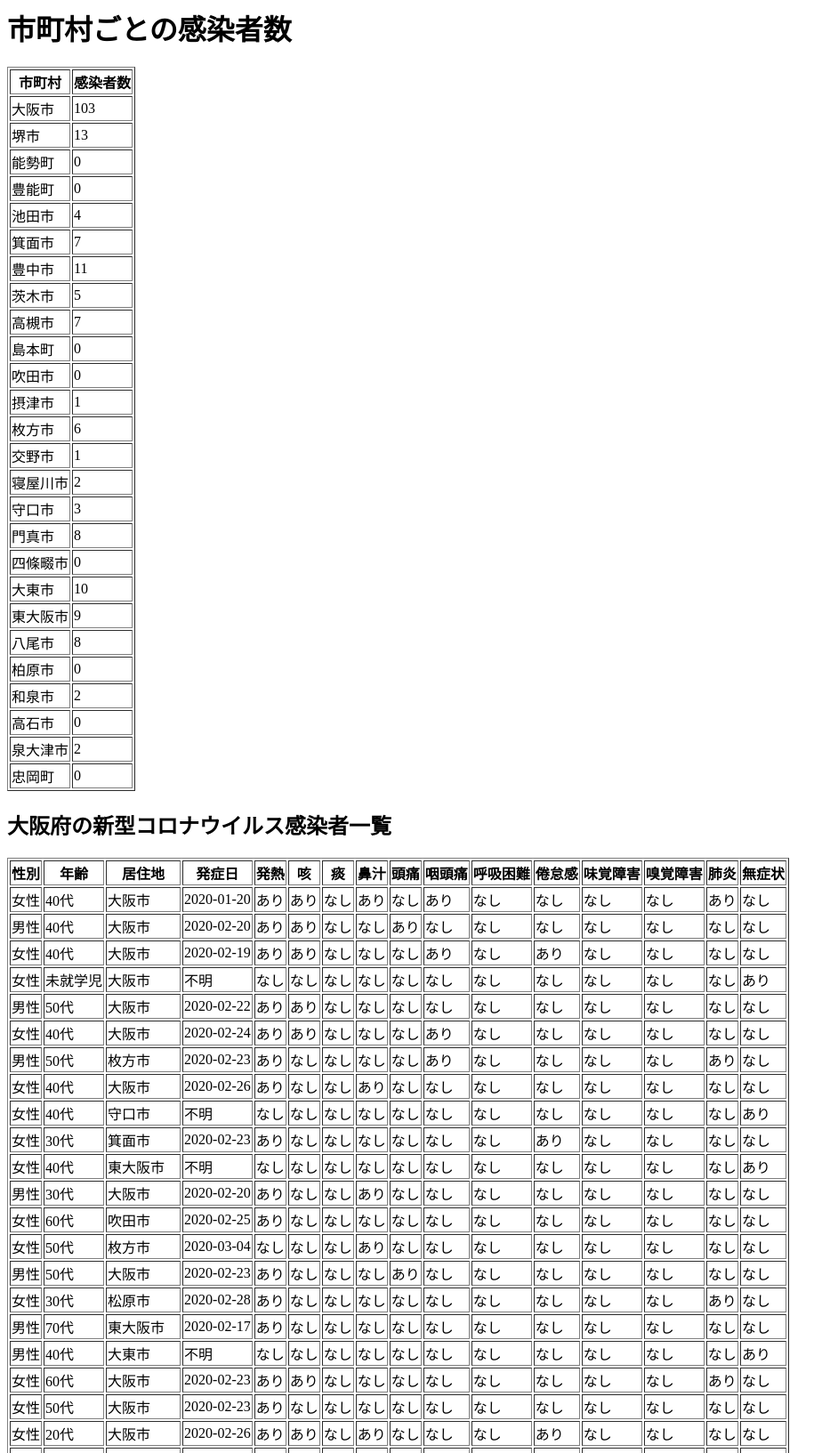
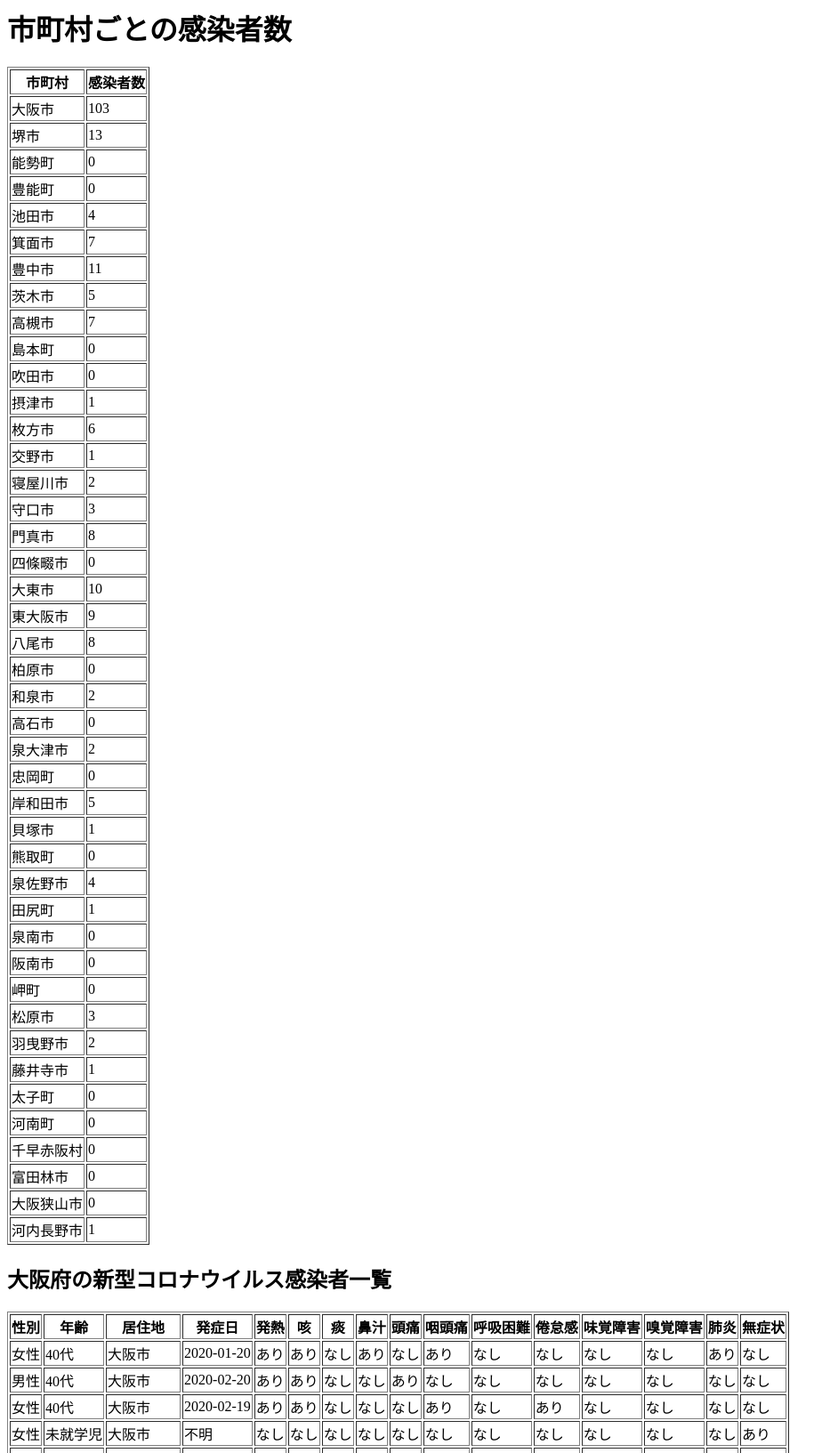
Before and after one commit to nobu114/corona_osaka, a Flask app: page /index in a window 1280 px wide. Shown: the top 1633 px of the page at 89% size, without its empty margins (0-942 px from the left). Run offline with Flask 2, Linux system fonts and the light colour scheme.

Commit message:
市町村ごとの感染者数のテーブル完成

```diff
--- a/app/templates/index.html
+++ b/app/templates/index.html
@@ -113,6 +113,74 @@
             <td>忠岡町</td>
             <td>{{np["忠岡町"]}}</td>
         </tr>
+        <tr>
+            <td>岸和田市</td>
+            <td>{{np["岸和田市"]}}</td>
+        </tr>
+        <tr>
+            <td>貝塚市</td>
+            <td>{{np["貝塚市"]}}</td>
+        </tr>
+        <tr>
+            <td>熊取町</td>
+            <td>{{np["熊取町"]}}</td>
+        </tr>
+        <tr>
+            <td>泉佐野市</td>
+            <td>{{np["泉佐野市"]}}</td>
+        </tr>
+        <tr>
+            <td>田尻町</td>
+            <td>{{np["田尻町"]}}</td>
+        </tr>
+        <tr>
+            <td>泉南市</td>
+            <td>{{np["泉南市"]}}</td>
+        </tr>
+        <tr>
+            <td>阪南市</td>
+            <td>{{np["阪南市"]}}</td>
+        </tr>
+        <tr>
+            <td>岬町</td>
+            <td>{{np["岬町"]}}</td>
+        </tr>
+        <tr>
+            <td>松原市</td>
+            <td>{{np["松原市"]}}</td>
+        </tr>
+        <tr>
+            <td>羽曳野市</td>
+            <td>{{np["羽曳野市"]}}</td>
+        </tr>
+        <tr>
+            <td>藤井寺市</td>
+            <td>{{np["藤井寺市"]}}</td>
+        </tr>
+        <tr>
+            <td>太子町</td>
+            <td>{{np["太子町"]}}</td>
+        </tr>
+        <tr>
+            <td>河南町</td>
+            <td>{{np["河南町"]}}</td>
+        </tr>
+        <tr>
+            <td>千早赤阪村</td>
+            <td>{{np["千早赤阪村"]}}</td>
+        </tr>
+        <tr>
+            <td>富田林市</td>
+            <td>{{np["富田林市"]}}</td>
+        </tr>
+        <tr>
+            <td>大阪狭山市</td>
+            <td>{{np["大阪狭山市"]}}</td>
+        </tr>
+        <tr>
+            <td>河内長野市</td>
+            <td>{{np["河内長野市"]}}</td>
+        </tr>
         </table>
         <h2>大阪府の新型コロナウイルス感染者一覧</h2>
     <table border="1">
```
